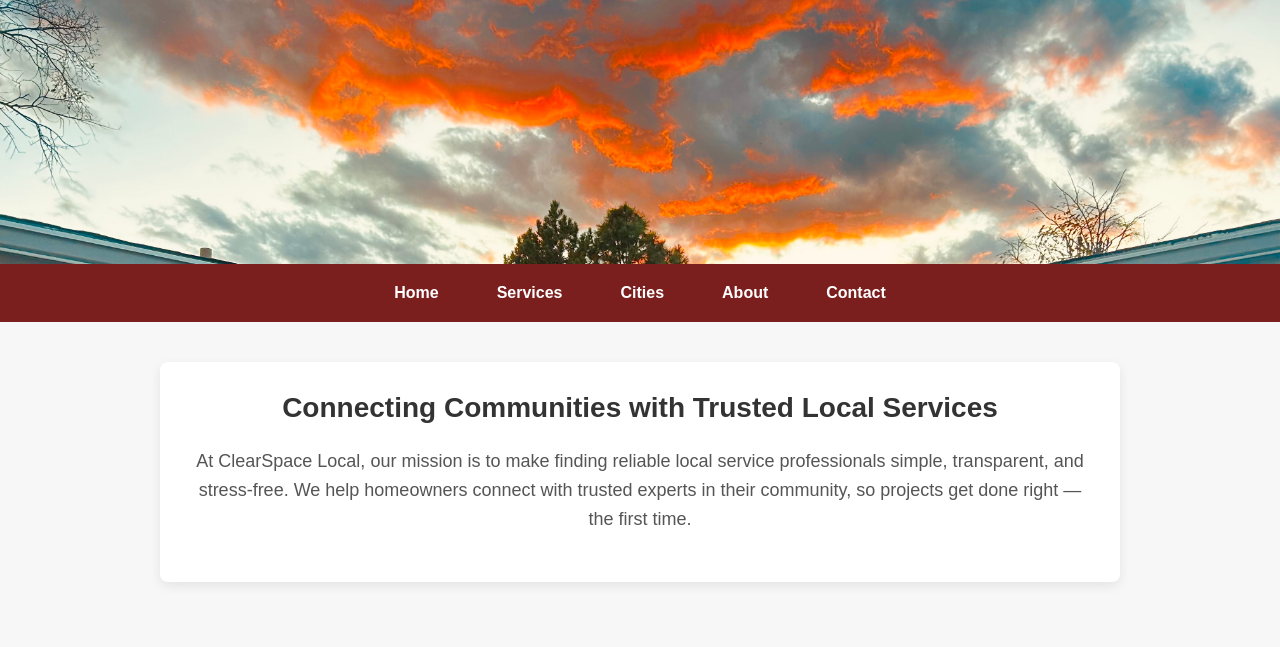
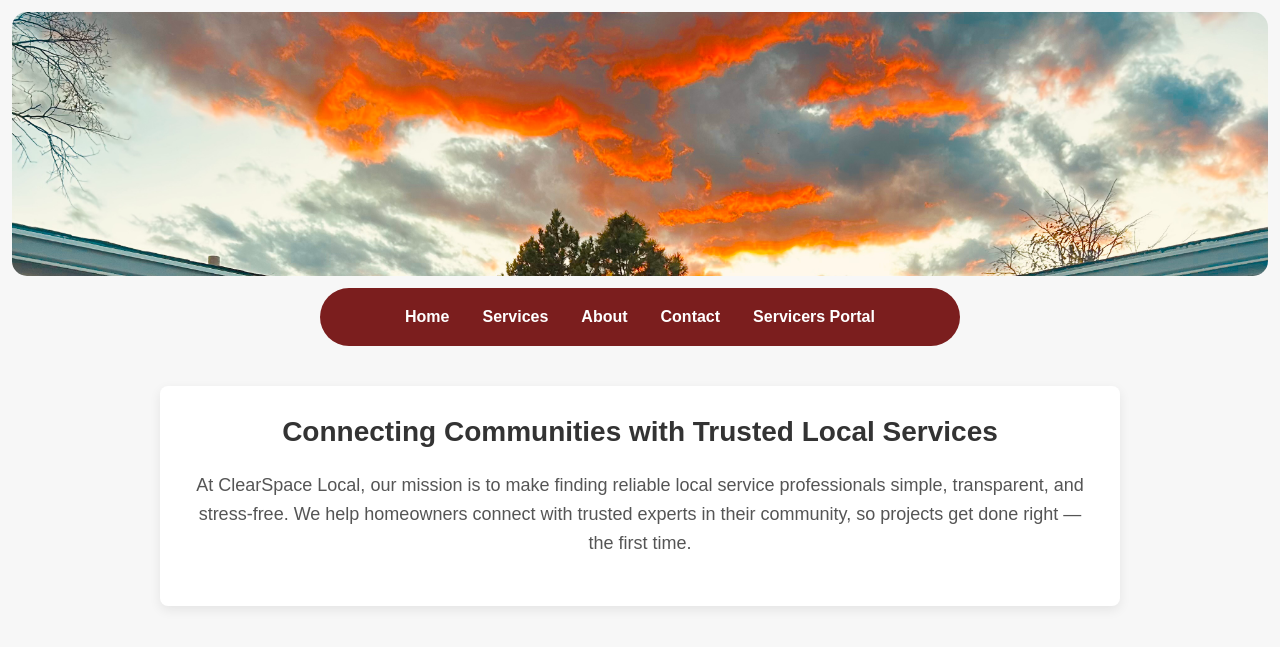
Before and after one commit to Justice-Sparks/ClearSpace-Local, a Django app: page / in a window 1280 px wide. Shown: the top 647 px of the page. Run offline with Django 5.2, Linux system fonts and the light colour scheme.

Commit message:
Lots of shiz

```diff
--- /dev/null
+++ b/marketplace/static/css/main.css
@@ -0,0 +1,105 @@
+ /* ========== GLOBAL STYLES ========== */
+body {
+  margin: 0;
+  font-family: Arial, Helvetica, sans-serif;
+  background-color: #f7f7f7;
+  color: #333;
+}
+
+/* Content wrapper */
+main {
+  padding: 0 12px;
+}
+
+ /* ========== NAVBAR (mobile-first) ========== */
+.navbar {
+  /* Layout */
+  display: flex;
+  justify-content: center;
+  gap: 5px;
+  flex-wrap: wrap;
+
+  /* Size & position (MOBILE DEFAULT) */
+  width: calc(100% - 24px);   /* full-width with breathing room */
+  margin: 12px auto 0;        /* centers the navbar box */
+
+  /* Appearance */
+  background-color: #7b1e1e;  /* maroon */
+  padding: 12px 0;
+  border-radius: 30px;
+}
+
+/* Navbar links */
+.navbar a {
+  color: white;
+  text-decoration: none;
+  font-weight: 600;
+  padding: 8px 14px;
+  border-radius: 4px;
+  white-space: nowrap;
+  transition: background-color 0.2s ease;
+}
+
+.navbar a:hover {
+  background-color: rgba(255, 255, 255, 0.2);
+}
+
+/* ========== NAVBAR DESKTOP UPGRADE ========== */
+@media (min-width: 900px) {
+  .navbar {
+    width: 50vw;   /* narrower, centered on large screens */
+  }
+}
+
+
+/* ========== HERO SECTION ========== */
+.hero {
+  width: 100%;
+  height: 33vh;
+  background-size: cover;
+  background-position: center 10%;
+  margin-top: 12px;
+  border-radius: 15px;
+}
+
+/* ========== MISSION SECTION ========== */
+.mission-container {
+  max-width: 900px;
+  margin: 40px auto;
+  padding: 30px;
+  background-color: white;
+  border-radius: 8px;
+  box-shadow: 0 4px 12px rgba(0, 0, 0, 0.08);
+  text-align: center;
+}
+
+.mission-container h2 {
+  margin-top: 0;
+  font-size: 28px;
+}
+
+.mission-container p {
+  font-size: 18px;
+  line-height: 1.6;
+  color: #555;
+}
+
+/* ========== MOBILE TWEAKS ========== */
+@media (max-width: 480px) {
+  .hero {
+    height: 28vh;
+  }
+
+  .mission-container {
+    margin: 20px auto;
+    padding: 18px;
+  }
+
+  .mission-container h2 {
+    font-size: 22px;
+  }
+
+  .mission-container p {
+    font-size: 16px;
+  }
+}
--- /dev/null
+++ b/marketplace/templates/marketplace/base.html
@@ -0,0 +1,22 @@
+ {% load static %}
+<!DOCTYPE html>
+<html lang="en">
+<head>
+  <meta charset="UTF-8">
+  <title>{% block title %}ClearSpace Local{% endblock %}</title>
+
+  <meta name="viewport" content="width=device-width, initial-scale=1">
+
+  <link rel="stylesheet" href="{% static 'css/main.css' %}">
+
+  {% block extra_head %}{% endblock %}
+</head>
+
+<body>
+
+  <main>
+    {% block content %}{% endblock %}
+  </main>
+
+</body>
+</html>
--- a/marketplace/templates/marketplace/homepage.html
+++ b/marketplace/templates/marketplace/homepage.html
@@ -1,88 +1,27 @@
+{% extends "marketplace\base.html" %}
 {% load static %}
-<!DOCTYPE html>
-<html lang="en">
-<head>
-    <meta charset="UTF-8">
-    <title>ClearSpace Local</title>
 
+{% block extra_head %}
 <style>
-        body {
-            margin: 0;
-            font-family: Arial, Helvetica, sans-serif;
-            background-color: #f7f7f7;
-            color: #333;
-        }
-
-        /* Header Image */
   .hero {
-            width: 100%;
-            height: 33vh; /* top third of screen */
     background-image: url("{% static 'images/temp_picture.jpg' %}");
-            background-size: cover;
-            background-position: center 10%;
-        }
-
-        /* Navbar */
-        .navbar {
-            background-color: #7b1e1e; /* maroon */
-            padding: 12px 0;
-            display: flex;
-            justify-content: center;
-            gap: 30px;
-        }
-
-        .navbar a {
-            color: white;
-            text-decoration: none;
-            font-weight: 600;
-            padding: 8px 14px;
-            border-radius: 4px;
-            transition: background-color 0.2s ease;
-        }
-
-        .navbar a:hover {
-            background-color: rgba(255, 255, 255, 0.2);
-        }
-
-        /* Mission Statement */
-        .mission-container {
-            max-width: 900px;
-            margin: 40px auto;
-            padding: 30px;
-            background-color: white;
-            border-radius: 8px;
-            box-shadow: 0 4px 12px rgba(0, 0, 0, 0.08);
-            text-align: center;
-        }
-
-        .mission-container h2 {
-            margin-top: 0;
-            font-size: 28px;
-        }
-
-        .mission-container p {
-            font-size: 18px;
-            line-height: 1.6;
-            color: #555;
   }
 </style>
-</head>
+{% endblock %}
 
-<body>
+{% block title %}ClearSpace Local{% endblock %}
 
-    <!-- Hero Image -->
+{% block content %}
   <div class="hero"></div>
 
-    <!-- Navigation Bar -->
   <nav class="navbar">
   <a href="#">Home</a>
   <a href="#">Services</a>
-        <a href="#">Cities</a>
   <a href="#">About</a>
   <a href="#">Contact</a>
+  <a href="#">Servicers Portal</a>
   </nav>
 
-    <!-- Mission Statement -->
   <section class="mission-container">
     <h2>Connecting Communities with Trusted Local Services</h2>
     <p>
@@ -92,6 +31,4 @@
       so projects get done right — the first time.
     </p>
   </section>
-
-</body>
-</html>
+{% endblock %}
```
Also changed, not shown: 1 other file. Lines whose indentation alone changed are shown as unchanged.
